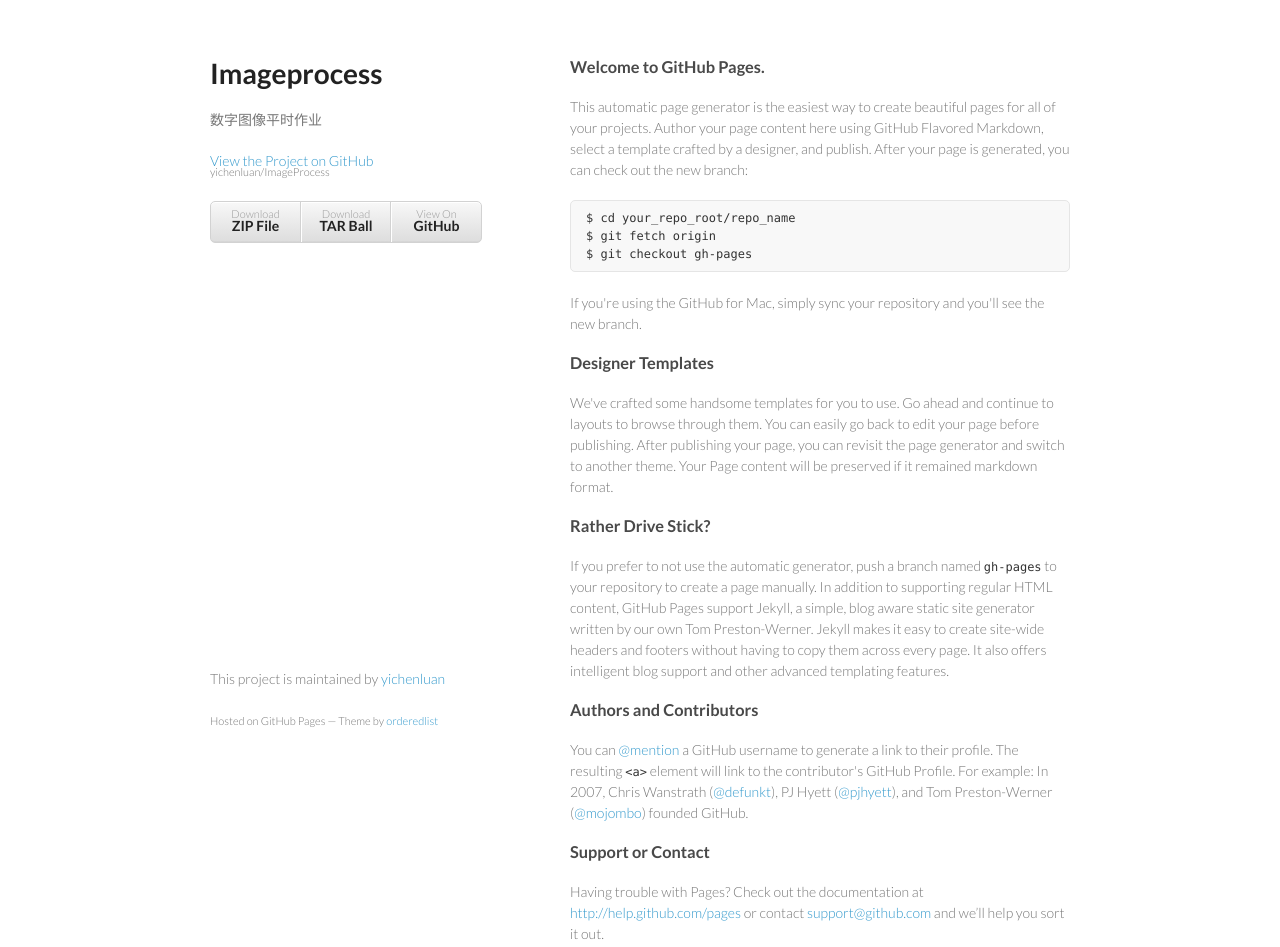
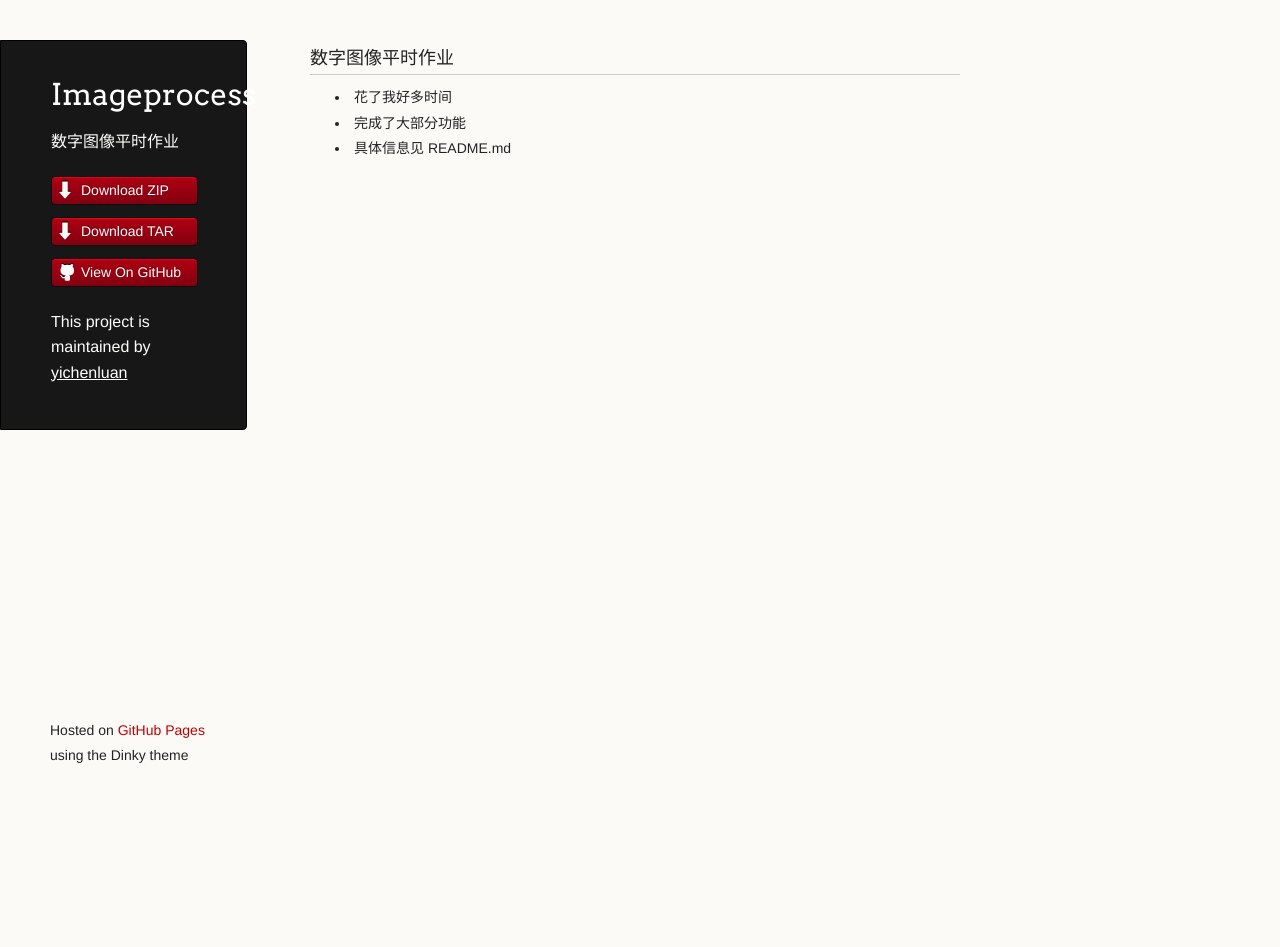
Before and after one commit to yichenluan/ImageProcess, a plain HTML site: page index.html in a window 1280 px wide. After the commit the page ends 800 px from the top, so only its background shows below. Drawn offline with Linux system fonts and the light colour scheme.

Commit message:
Create gh-pages branch via GitHub

```diff
--- a/index.html
+++ b/index.html
@@ -7,6 +7,7 @@
 
     <link rel="stylesheet" href="stylesheets/styles.css">
     <link rel="stylesheet" href="stylesheets/pygment_trac.css">
+    <script src="javascripts/scale.fix.js"></script>
     <meta name="viewport" content="width=device-width, initial-scale=1, user-scalable=no">
     <!--[if lt IE 9]>
     <script src="//html5shiv.googlecode.com/svn/trunk/html5.js"></script>
@@ -15,57 +16,34 @@
   <body>
     <div class="wrapper">
       <header>
-        <h1>Imageprocess</h1>
-        <p>数字图像平时作业</p>
+        <h1 class="header">Imageprocess</h1>
+        <p class="header">数字图像平时作业</p>
 
-        <p class="view"><a href="https://github.com/yichenluan/ImageProcess">View the Project on GitHub <small>yichenluan/ImageProcess</small></a></p>
+        <ul>
+          <li class="download"><a class="buttons" href="https://github.com/yichenluan/ImageProcess/zipball/master">Download ZIP</a></li>
+          <li class="download"><a class="buttons" href="https://github.com/yichenluan/ImageProcess/tarball/master">Download TAR</a></li>
+          <li><a class="buttons github" href="https://github.com/yichenluan/ImageProcess">View On GitHub</a></li>
+        </ul>
+
+        <p class="header">This project is maintained by <a class="header name" href="https://github.com/yichenluan">yichenluan</a></p>
 
 
-        <ul>
-          <li><a href="https://github.com/yichenluan/ImageProcess/zipball/master">Download <strong>ZIP File</strong></a></li>
-          <li><a href="https://github.com/yichenluan/ImageProcess/tarball/master">Download <strong>TAR Ball</strong></a></li>
-          <li><a href="https://github.com/yichenluan/ImageProcess">View On <strong>GitHub</strong></a></li>
-        </ul>
       </header>
       <section>
         <h3>
-<a name="welcome-to-github-pages" class="anchor" href="#welcome-to-github-pages"><span class="octicon octicon-link"></span></a>Welcome to GitHub Pages.</h3>
+<a name="%E6%95%B0%E5%AD%97%E5%9B%BE%E5%83%8F%E5%B9%B3%E6%97%B6%E4%BD%9C%E4%B8%9A" class="anchor" href="#%E6%95%B0%E5%AD%97%E5%9B%BE%E5%83%8F%E5%B9%B3%E6%97%B6%E4%BD%9C%E4%B8%9A"><span class="octicon octicon-link"></span></a>数字图像平时作业</h3>
 
-<p>This automatic page generator is the easiest way to create beautiful pages for all of your projects. Author your page content here using GitHub Flavored Markdown, select a template crafted by a designer, and publish. After your page is generated, you can check out the new branch:</p>
-
-<pre><code>$ cd your_repo_root/repo_name
-$ git fetch origin
-$ git checkout gh-pages
-</code></pre>
-
-<p>If you're using the GitHub for Mac, simply sync your repository and you'll see the new branch.</p>
-
-<h3>
-<a name="designer-templates" class="anchor" href="#designer-templates"><span class="octicon octicon-link"></span></a>Designer Templates</h3>
-
-<p>We've crafted some handsome templates for you to use. Go ahead and continue to layouts to browse through them. You can easily go back to edit your page before publishing. After publishing your page, you can revisit the page generator and switch to another theme. Your Page content will be preserved if it remained markdown format.</p>
-
-<h3>
-<a name="rather-drive-stick" class="anchor" href="#rather-drive-stick"><span class="octicon octicon-link"></span></a>Rather Drive Stick?</h3>
-
-<p>If you prefer to not use the automatic generator, push a branch named <code>gh-pages</code> to your repository to create a page manually. In addition to supporting regular HTML content, GitHub Pages support Jekyll, a simple, blog aware static site generator written by our own Tom Preston-Werner. Jekyll makes it easy to create site-wide headers and footers without having to copy them across every page. It also offers intelligent blog support and other advanced templating features.</p>
-
-<h3>
-<a name="authors-and-contributors" class="anchor" href="#authors-and-contributors"><span class="octicon octicon-link"></span></a>Authors and Contributors</h3>
-
-<p>You can <a href="https://github.com/blog/821" class="user-mention">@mention</a> a GitHub username to generate a link to their profile. The resulting <code>&lt;a&gt;</code> element will link to the contributor's GitHub Profile. For example: In 2007, Chris Wanstrath (<a href="https://github.com/defunkt" class="user-mention">@defunkt</a>), PJ Hyett (<a href="https://github.com/pjhyett" class="user-mention">@pjhyett</a>), and Tom Preston-Werner (<a href="https://github.com/mojombo" class="user-mention">@mojombo</a>) founded GitHub.</p>
-
-<h3>
-<a name="support-or-contact" class="anchor" href="#support-or-contact"><span class="octicon octicon-link"></span></a>Support or Contact</h3>
-
-<p>Having trouble with Pages? Check out the documentation at <a href="http://help.github.com/pages">http://help.github.com/pages</a> or contact <a href="mailto:support@github.com">support@github.com</a> and we’ll help you sort it out.</p>
+<ul>
+<li>花了我好多时间</li>
+<li>完成了大部分功能</li>
+<li>具体信息见 README.md</li>
+</ul>
       </section>
       <footer>
-        <p>This project is maintained by <a href="https://github.com/yichenluan">yichenluan</a></p>
-        <p><small>Hosted on GitHub Pages &mdash; Theme by <a href="https://github.com/orderedlist">orderedlist</a></small></p>
+        <p><small>Hosted on <a href="http://pages.github.com">GitHub Pages</a> using the Dinky theme</small></p>
       </footer>
     </div>
-    <script src="javascripts/scale.fix.js"></script>
+    <!--[if !IE]><script>fixScale(document);</script><![endif]-->
 
   </body>
 </html>
--- a/stylesheets/styles.css
+++ b/stylesheets/styles.css
@@ -1,186 +1,336 @@
-@import url(https://fonts.googleapis.com/css?family=Lato:300italic,700italic,300,700);
+@import url(https://fonts.googleapis.com/css?family=Arvo:400,700,400italic);
+
+/* MeyerWeb Reset */
+
+html, body, div, span, applet, object, iframe,
+h1, h2, h3, h4, h5, h6, p, blockquote, pre,
+a, abbr, acronym, address, big, cite, code,
+del, dfn, em, img, ins, kbd, q, s, samp,
+small, strike, strong, sub, sup, tt, var,
+b, u, i, center,
+dl, dt, dd, ol, ul, li,
+fieldset, form, label, legend,
+table, caption, tbody, tfoot, thead, tr, th, td,
+article, aside, canvas, details, embed,
+figure, figcaption, footer, header, hgroup,
+menu, nav, output, ruby, section, summary,
+time, mark, audio, video {
+  margin: 0;
+  padding: 0;
+  border: 0;
+  font: inherit;
+  vertical-align: baseline;
+}
+
+
+/* Base text styles */
 
 body {
-  padding:50px;
-  font:14px/1.5 Lato, "Helvetica Neue", Helvetica, Arial, sans-serif;
-  color:#777;
-  font-weight:300;
+  padding:10px 50px 0 0;
+  font-family:"Helvetica Neue", Helvetica, Arial, sans-serif;
+	font-size: 14px;
+	color: #232323;
+	background-color: #FBFAF7;
+	margin: 0;
+	line-height: 1.8em;
+	-webkit-font-smoothing: antialiased;
+
 }
 
 h1, h2, h3, h4, h5, h6 {
-  color:#222;
-  margin:0 0 20px;
+  color:#232323;
+  margin:36px 0 10px;
 }
 
-p, ul, ol, table, pre, dl {
-  margin:0 0 20px;
+p, ul, ol, table, dl {
+  margin:0 0 22px;
 }
 
 h1, h2, h3 {
-  line-height:1.1;
+	font-family: Arvo, Monaco, serif;
+  line-height:1.3;
+	font-weight: normal;
+}
+
+h1,h2, h3 {
+	display: block;
+	border-bottom: 1px solid #ccc;
+	padding-bottom: 5px;
 }
 
 h1 {
-  font-size:28px;
+	font-size: 30px;
 }
 
 h2 {
-  color:#393939;
+	font-size: 24px;
 }
 
-h3, h4, h5, h6 {
-  color:#494949;
+h3 {
+	font-size: 18px;
+}
+
+h4, h5, h6 {
+	font-family: Arvo, Monaco, serif;
+	font-weight: 700;
 }
 
 a {
-  color:#39c;
-  font-weight:400;
+  color:#C30000;
+  font-weight:200;
   text-decoration:none;
 }
 
-a small {
-  font-size:11px;
-  color:#777;
-  margin-top:-0.6em;
-  display:block;
+a:hover {
+	text-decoration: underline;
 }
 
-.wrapper {
-  width:860px;
-  margin:0 auto;
+a small {
+	font-size: 12px;
+}
+
+em {
+	font-style: italic;
+}
+
+strong {
+  font-weight:700;
+}
+
+ul {
+  list-style: inside;
+  padding-left: 25px;
+}
+
+ol {
+  list-style: decimal inside;
+  padding-left: 20px;
 }
 
 blockquote {
-  border-left:1px solid #e5e5e5;
-  margin:0;
-  padding:0 0 0 20px;
-  font-style:italic;
+  margin: 0;
+  padding: 0 0 0 20px;
+  font-style: italic;
 }
 
+dl, dt, dd, dl p {
+	font-color: #444;
+}
+
+dl dt {
+  font-weight: bold;
+}
+
+dl dd {
+  padding-left: 20px;
+  font-style: italic;
+}
+
+dl p {
+  padding-left: 20px;
+  font-style: italic;
+}
+
+hr {
+  border:0;
+  background:#ccc;
+  height:1px;
+  margin:0 0 24px;
+}
+
+/* Images */
+
+img {
+  position: relative;
+  margin: 0 auto;
+  max-width: 650px;
+  padding: 5px;
+  margin: 10px 0 32px 0;
+  border: 1px solid #ccc;
+}
+
+p img {
+  display: inline;
+  margin: 0;
+  padding: 0;
+  vertical-align: middle;
+  text-align: center;
+  border: none;
+}
+
+/* Code blocks */
+
 code, pre {
-  font-family:Monaco, Bitstream Vera Sans Mono, Lucida Console, Terminal;
-  color:#333;
-  font-size:12px;
+	font-family: Monaco, "Bitstream Vera Sans Mono", "Lucida Console", Terminal, monospace;
+  color:#000;
+  font-size:14px;
 }
 
 pre {
-  padding:8px 15px;
-  background: #f8f8f8;
-  border-radius:5px;
-  border:1px solid #e5e5e5;
-  overflow-x: auto;
+	padding: 4px 12px;
+  background: #FDFEFB;
+  border-radius:4px;
+  border:1px solid #D7D8C8;
+  overflow: auto;
+  overflow-y: hidden;
+	margin-bottom: 32px;
+}
+
+
+/* Tables */
+
+table {
+  width:100%;
 }
 
 table {
-  width:100%;
-  border-collapse:collapse;
+  border: 1px solid #ccc;
+  margin-bottom: 32px;
+  text-align: left;
+ }
+
+th {
+  font-family: 'Arvo', Helvetica, Arial, sans-serif;
+	font-size: 18px;
+	font-weight: normal;
+  padding: 10px;
+  background: #232323;
+  color: #FDFEFB;
+ }
+
+td {
+  padding: 10px;
+	background: #ccc;
+ }
+
+
+/* Wrapper */
+.wrapper {
+  width:960px;
 }
 
-th, td {
-  text-align:left;
-  padding:5px 10px;
-  border-bottom:1px solid #e5e5e5;
+
+/* Header */
+
+header {
+	background-color: #171717;
+	color: #FDFDFB;
+  width:170px;
+  float:left;
+  position:fixed;
+	border: 1px solid #000;
+	-webkit-border-top-right-radius: 4px;
+	-webkit-border-bottom-right-radius: 4px;
+	-moz-border-radius-topright: 4px;
+	-moz-border-radius-bottomright: 4px;
+	border-top-right-radius: 4px;
+	border-bottom-right-radius: 4px;
+	padding: 34px 25px 22px 50px;
+	margin: 30px 25px 0 0;
+	-webkit-font-smoothing: antialiased;
 }
 
-dt {
-  color:#444;
-  font-weight:700;
+p.header {
+	font-size: 16px;
 }
 
-th {
-  color:#444;
+h1.header {
+	font-family: Arvo, sans-serif;
+	font-size: 30px;
+	font-weight: 300;
+	line-height: 1.3em;
+	border-bottom: none;
+	margin-top: 0;
 }
 
-img {
-  max-width:100%;
+
+h1.header, a.header, a.name, header a{
+	color: #fff;
 }
 
-header {
-  width:270px;
-  float:left;
-  position:fixed;
+a.header {
+	text-decoration: underline;
+}
+
+a.name {
+	white-space: nowrap;
 }
 
 header ul {
   list-style:none;
-  height:40px;
-
   padding:0;
-
-  background: #eee;
-  background: -moz-linear-gradient(top, #f8f8f8 0%, #dddddd 100%);
-  background: -webkit-gradient(linear, left top, left bottom, color-stop(0%,#f8f8f8), color-stop(100%,#dddddd));
-  background: -webkit-linear-gradient(top, #f8f8f8 0%,#dddddd 100%);
-  background: -o-linear-gradient(top, #f8f8f8 0%,#dddddd 100%);
-  background: -ms-linear-gradient(top, #f8f8f8 0%,#dddddd 100%);
-  background: linear-gradient(top, #f8f8f8 0%,#dddddd 100%);
-
-  border-radius:5px;
-  border:1px solid #d2d2d2;
-  box-shadow:inset #fff 0 1px 0, inset rgba(0,0,0,0.03) 0 -1px 0;
-  width:270px;
 }
 
 header li {
-  width:89px;
-  float:left;
-  border-right:1px solid #d2d2d2;
-  height:40px;
+	list-style-type: none;
+  width:132px;
+  height:15px;
+	margin-bottom: 12px;
+	line-height: 1em;
+	padding: 6px 6px 6px 7px;
+
+	background: #AF0011;
+	background: -moz-linear-gradient(top, #AF0011 0%, #820011 100%);
+  background: -webkit-gradient(linear, left top, left bottom, color-stop(0%,#f8f8f8), color-stop(100%,#dddddd));
+  background: -webkit-linear-gradient(top, #AF0011 0%,#820011 100%);
+  background: -o-linear-gradient(top, #AF0011 0%,#820011 100%);
+  background: -ms-linear-gradient(top, #AF0011 0%,#820011 100%);
+  background: linear-gradient(top, #AF0011 0%,#820011 100%);
+
+	border-radius:4px;
+  border:1px solid #0D0D0D;
+
+	-webkit-box-shadow: inset 0px 1px 1px 0 rgba(233,2,38, 1);
+	box-shadow: inset 0px 1px 1px 0 rgba(233,2,38, 1);
+
 }
 
-header ul a {
-  line-height:1;
-  font-size:11px;
-  color:#999;
-  display:block;
-  text-align:center;
-  padding-top:6px;
-  height:40px;
+header li:hover {
+	background: #C3001D;
+	background: -moz-linear-gradient(top, #C3001D 0%, #950119 100%);
+  background: -webkit-gradient(linear, left top, left bottom, color-stop(0%,#f8f8f8), color-stop(100%,#dddddd));
+  background: -webkit-linear-gradient(top, #C3001D 0%,#950119 100%);
+  background: -o-linear-gradient(top, #C3001D 0%,#950119 100%);
+  background: -ms-linear-gradient(top, #C3001D 0%,#950119 100%);
+  background: linear-gradient(top, #C3001D 0%,#950119 100%);
 }
 
-strong {
-  color:#222;
-  font-weight:700;
+a.buttons {
+	-webkit-font-smoothing: antialiased;
+	background: url(../images/arrow-down.png) no-repeat;
+	font-weight: normal;
+	text-shadow: rgba(0, 0, 0, 0.4) 0 -1px 0;
+	padding: 2px 2px 2px 22px;
+	height: 30px;
 }
 
-header ul li + li {
-  width:88px;
-  border-left:1px solid #fff;
+a.github {
+	background: url(../images/octocat-small.png) no-repeat 1px;
 }
 
-header ul li + li + li {
-  border-right:none;
-  width:89px;
+a.buttons:hover {
+	color: #fff;
+	text-decoration: none;
 }
 
-header ul a strong {
-  font-size:14px;
-  display:block;
-  color:#222;
-}
+
+/* Section - for main page content */
 
 section {
-  width:500px;
+  width:650px;
   float:right;
   padding-bottom:50px;
 }
 
-small {
-  font-size:11px;
-}
 
-hr {
-  border:0;
-  background:#e5e5e5;
-  height:1px;
-  margin:0 0 20px;
-}
+/* Footer */
 
 footer {
-  width:270px;
+  width:170px;
   float:left;
   position:fixed;
-  bottom:50px;
+  bottom:10px;
+	padding-left: 50px;
 }
 
 @media print, screen and (max-width: 960px) {
@@ -196,14 +346,18 @@ footer {
     width:auto;
   }
 
+	footer {
+		border-top: 1px solid #ccc;
+		margin:0 84px 0 50px;
+		padding:0;
+	}
+
   header {
     padding-right:320px;
   }
 
   section {
-    border:1px solid #e5e5e5;
-    border-width:1px 0;
-    padding:20px 0;
+    padding:20px 84px 20px 50px;
     margin:0 0 20px;
   }
 
@@ -213,8 +367,8 @@ footer {
 
   header ul {
     position:absolute;
-    right:50px;
-    top:52px;
+    right:130px;
+    top:84px;
   }
 }
 
@@ -224,26 +378,38 @@ footer {
   }
 
   header {
-    padding:0;
+    padding:10px 20px 0;
+		margin-right: 0;
   }
+
+	section {
+    padding:10px 0 10px 20px;
+    margin:0 0 30px;
+  }
+
+	footer {
+		margin: 0 0 0 30px;
+	}
 
   header ul, header p.view {
     position:static;
   }
-
-  pre, code {
-    word-wrap:normal;
-  }
 }
 
 @media print, screen and (max-width: 480px) {
-  body {
-    padding:15px;
+
+  header ul li.download {
+    display:none;
   }
 
-  header ul {
-    display:none;
-  }
+	footer {
+		margin: 0 0 0 20px;
+	}
+
+	footer a{
+		display:block;
+	}
+
 }
 
 @media print {
```
Also changed, not shown: javascripts/scale.fix.js (+20 -17 lines), params.json (+1 -1 lines), images/arrow-down.png (added), images/octocat-small.png (added).
